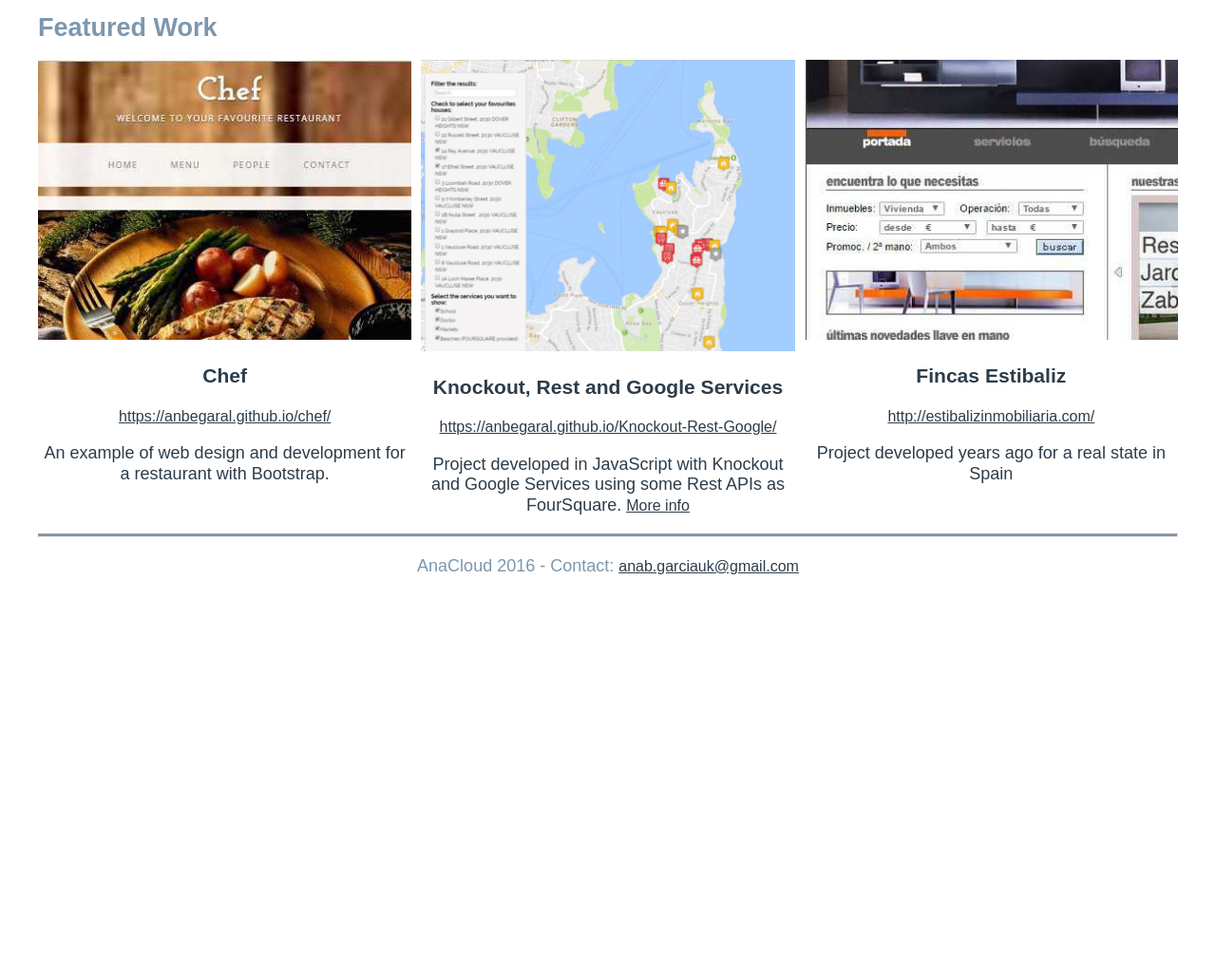
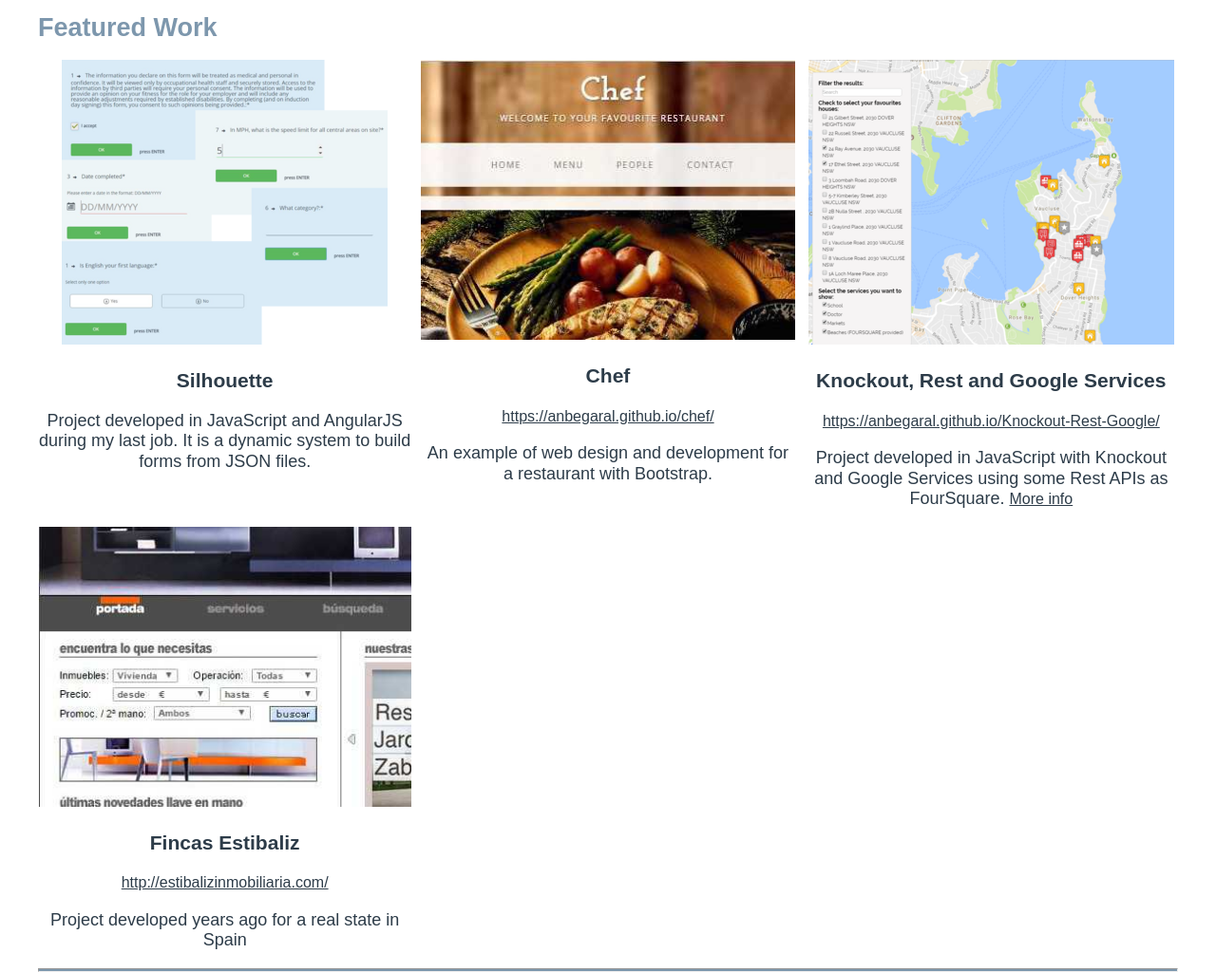
Before and after one commit to anbegaral/portfolio, a website: page index.html in a window 1280 px wide. Shown: the part 535-1559 px from the top of the page at 95% size. Before the commit the page ends 1162 px from the top, so only its background shows below. Drawn offline with Linux system fonts and the light colour scheme; a web font is replaced by a local one.

Commit message:
Adding Silhouette

```diff
--- a/Gruntfile.js
+++ b/Gruntfile.js
@@ -14,6 +14,7 @@ module.exports = function(grunt) {
         options: {
           sizes: [{
             width: 400,
+            height: 300,
             suffix: '_small',
             quality: 50
           },
--- a/index.html
+++ b/index.html
@@ -40,19 +40,26 @@
         </div>
         <div class="row">
             <article class="col-33">
-                <img src="images/chef-400_small.jpg" alt="Web for a restaurant called Chef">
+                <img src="images/composition-400x300_small.png" alt="Silhouette">
+                <h3>Silhouette</h3>
+                <p>Project developed in JavaScript and AngularJS during my last job. It is a dynamic system to build forms from JSON files.</p>
+            </article>
+            <article class="col-33">
+                <img src="images/chef-400x300_small.jpg" alt="Web for a restaurant called Chef">
                 <h3>Chef</h3>
                 <p><a href="https://anbegaral.github.io/chef/" target="_blank">https://anbegaral.github.io/chef/</a></p>
                 <p>An example of web design and development for a restaurant with Bootstrap.</p>
             </article>
             <article class="col-33">
-                <img src="images/project5-400_small.PNG" alt="Project in Knockout with Google Services">
+                <img src="images/project5-400x300_small.PNG" alt="Project in Knockout with Google Services">
                 <h3>Knockout, Rest and Google Services</h3>
                 <p><a href="https://anbegaral.github.io/Knockout-Rest-Google/" target="_blank">https://anbegaral.github.io/Knockout-Rest-Google/</a></p>
                 <p>Project developed in JavaScript with Knockout and Google Services using some Rest APIs as FourSquare. <a href="https://github.com/anbegaral/Knockout-Rest-Google/" target="_blank">More info</a></p>
             </article>
+        </div>
+        <div class="row">
             <article class="col-33">
-                <img src="images/fincas-400_small.jpg" alt="Web for a real state in Spain">
+                <img src="images/fincas-400x300_small.jpg" alt="Web for a real state in Spain">
                 <h3>Fincas Estibaliz</h3>
                 <p><a href="http://estibalizinmobiliaria.com/" target="_blank">http://estibalizinmobiliaria.com/</a></p>
                 <p>Project developed years ago for a real state in Spain</p>
```
Also changed, not shown: images/cats-400x300_small.jpg (renamed from images/cats-400_small.jpg), images/chef-400x300_small.jpg (renamed from images/chef-400_small.jpg), images/composition-400x300_small.png (added), images/composition-760_medium.png (added), images/fincas-400x300_small.jpg (renamed from images/fincas-400_small.jpg), images/mylogo1-400x300_small.png (added), images/mylogo1-760_medium.png (added), images/project5-400_small.PNG (deleted), images/project5-400x300_small.PNG (added), images/webcode-400x300_small.png (renamed from images/webcode-400_small.png), images_src/composition.png (added).
